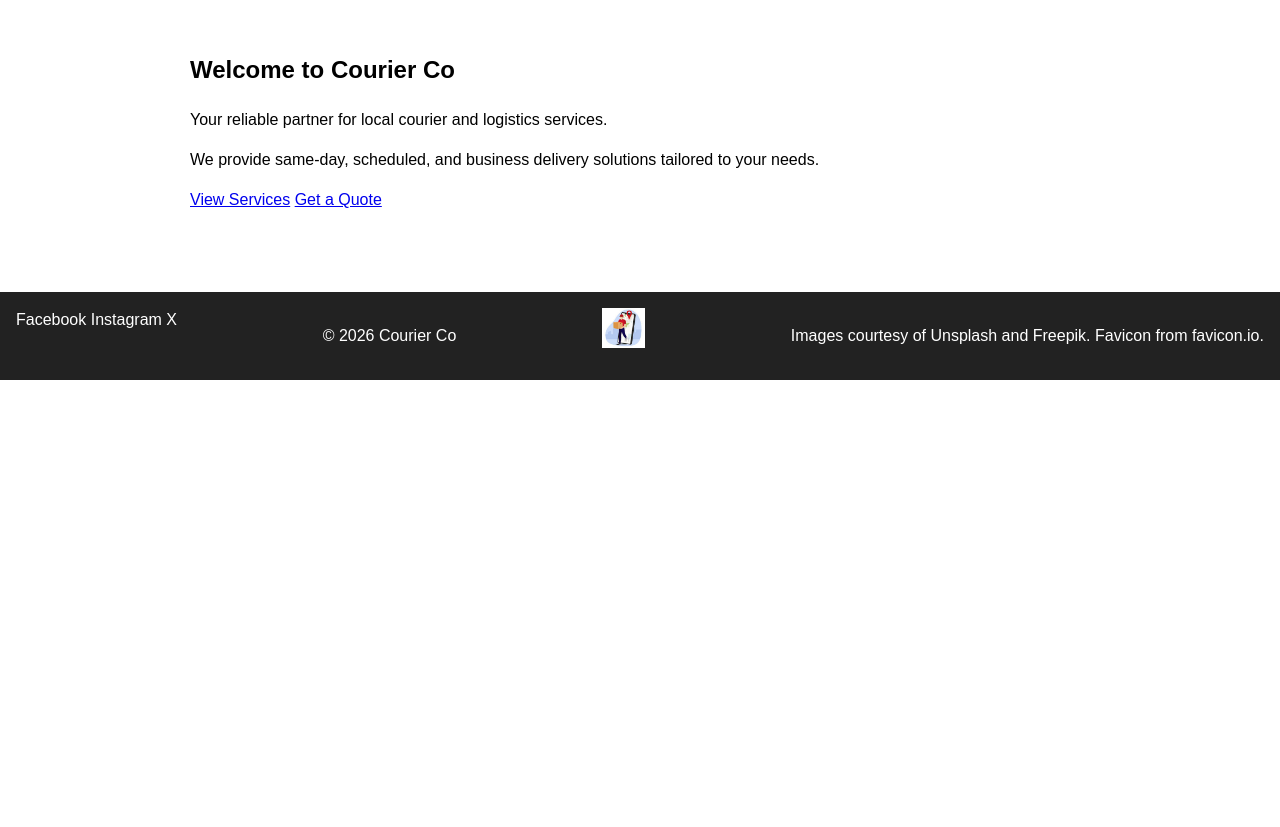
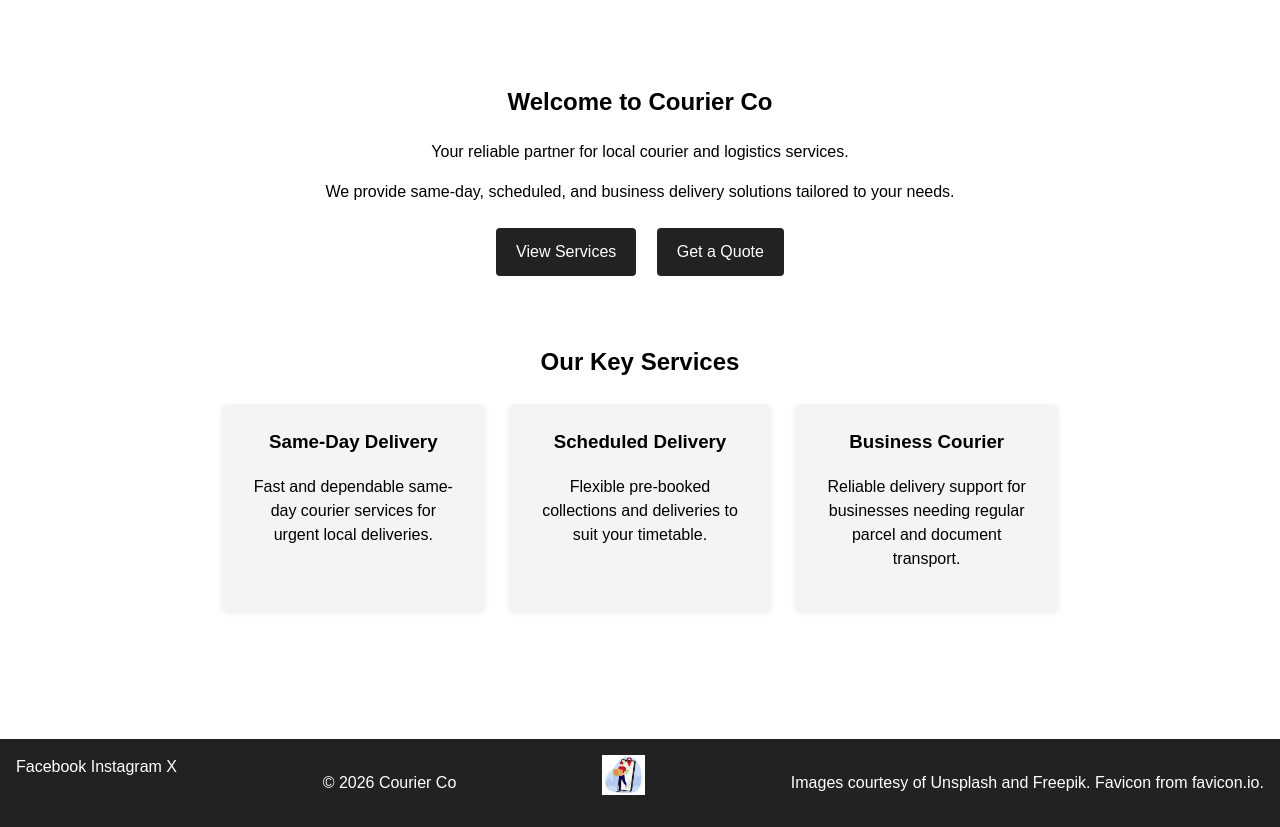
Before and after one commit to Reme65/courier-co, a web app: file index.html in a window 1280 px wide. Shown: the part 63-890 px from the top of the page. Before the commit the page ends 443 px from the top, so only its background shows below. Run offline with its HTML, style and script files only (its server is not run), Linux system fonts and the light colour scheme.

Commit message:
Complete static courier website structure and enquiry form

```diff
--- a/assets/css/styles.css
+++ b/assets/css/styles.css
@@ -53,6 +53,58 @@ main {
   padding: 2rem;
   max-width: 900px;
   margin: 0 auto;
+}
+.hero {
+  max-width: 900px;
+  margin: 0 auto;
+  text-align: center;
+  padding: 2rem 1rem;
+}
+
+.hero-actions {
+  margin-top: 1.5rem;
+}
+
+.btn {
+  display: inline-block;
+  background: #222;
+  color: white;
+  text-decoration: none;
+  padding: 0.75rem 1.25rem;
+  margin: 0 0.5rem;
+  border-radius: 4px;
+}
+
+.btn:hover {
+  background: #444;
+}
+
+.home-services {
+  max-width: 1100px;
+  margin: 0 auto;
+  padding: 2rem 1rem;
+  text-align: center;
+}
+
+.home-services h2 {
+  margin-bottom: 1.5rem;
+}
+
+.services-grid {
+  display: grid;
+  grid-template-columns: repeat(auto-fit, minmax(220px, 1fr));
+  gap: 1.5rem;
+}
+
+.service-card {
+  background: #f4f4f4;
+  padding: 1.5rem;
+  border-radius: 6px;
+  box-shadow: 0 2px 6px rgba(0, 0, 0, 0.08);
+}
+
+.service-card h3 {
+  margin-top: 0;
 }
 .enquiry-page {
   max-width: 800px;
--- a/index.html
+++ b/index.html
@@ -35,6 +35,35 @@
                 <a href="services.html" class="btn">View Services</a>
                 <a href="enquiries.html" class="btn">Get a Quote</a>
             </p>
+            <section class="home-services">
+        <h2>Our Key Services</h2>
+
+        <div class="services-grid">
+            <div class="service-card">
+                <h3>Same-Day Delivery</h3>
+                <p>
+                    Fast and dependable same-day courier services for urgent local
+                    deliveries.
+                </p>
+            </div>
+
+            <div class="service-card">
+                <h3>Scheduled Delivery</h3>
+                <p>
+                    Flexible pre-booked collections and deliveries to suit your
+                    timetable.
+                </p>
+            </div>
+
+            <div class="service-card">
+                <h3>Business Courier</h3>
+                <p>
+                    Reliable delivery support for businesses needing regular parcel
+                    and document transport.
+                </p>
+            </div>
+        </div>
+        </section>
         </section>
     </main>
 
--- a/services.html
+++ b/services.html
@@ -3,7 +3,7 @@
 <head>
     <meta charset="UTF-8">
     <meta name="viewport" content="width=device-width, initial-scale=1.0">
-    <title>Courier Co</title>
+    <title>Courier Co | Services</title>
     <link rel="stylesheet" href="assets/css/styles.css">
     <link rel="icon" type="image/png" href="assets/images/favicon/favicon-16x16.png">
 </head>
@@ -63,6 +63,7 @@
     </section>
 
     <section class="services-cta">
+        <h2>Get a Quote</h2>
         <p>
             Need a delivery? <a href="enquiries.html">Send us an enquiry</a>
             and we'll get back to you with a quote.
```
